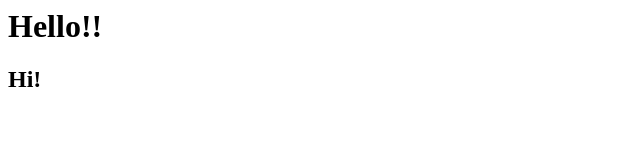
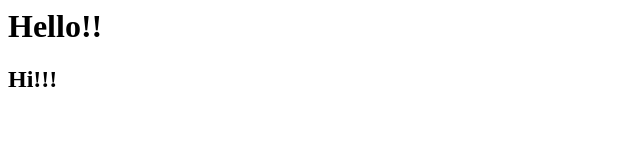
Before and after one commit to NivedanR/splitmate, a plain HTML site: page index.html in a window 1280 px wide. Shown: the full height of the page, 0-640 px from the left. Drawn offline with Linux system fonts and the light colour scheme.

Commit message:
My third commit

```diff
--- a/index.html
+++ b/index.html
@@ -1,6 +1,6 @@
 <html>
     <body>
         <h1>Hello!!</h1>
-        <h2>Hi!</h2>
+        <h2>Hi!!!</h2>
     </body>
 </html>
```
